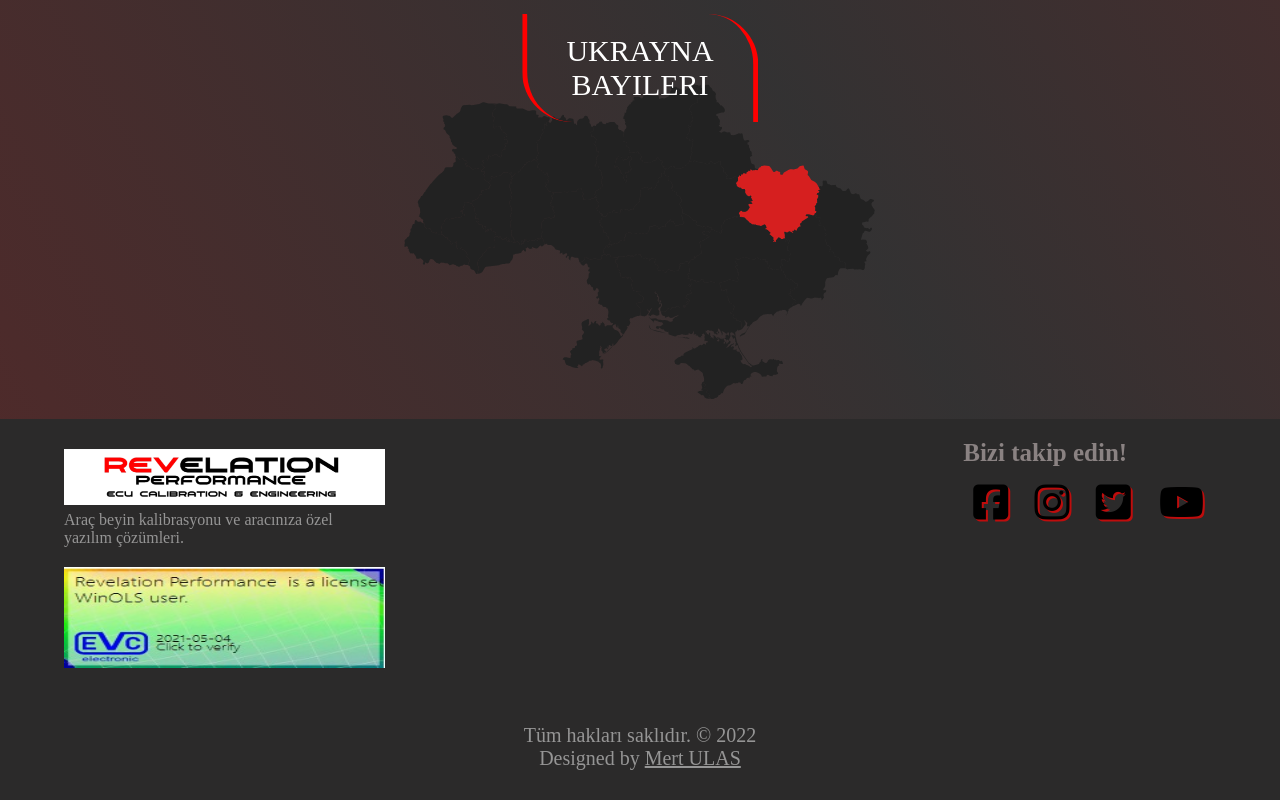
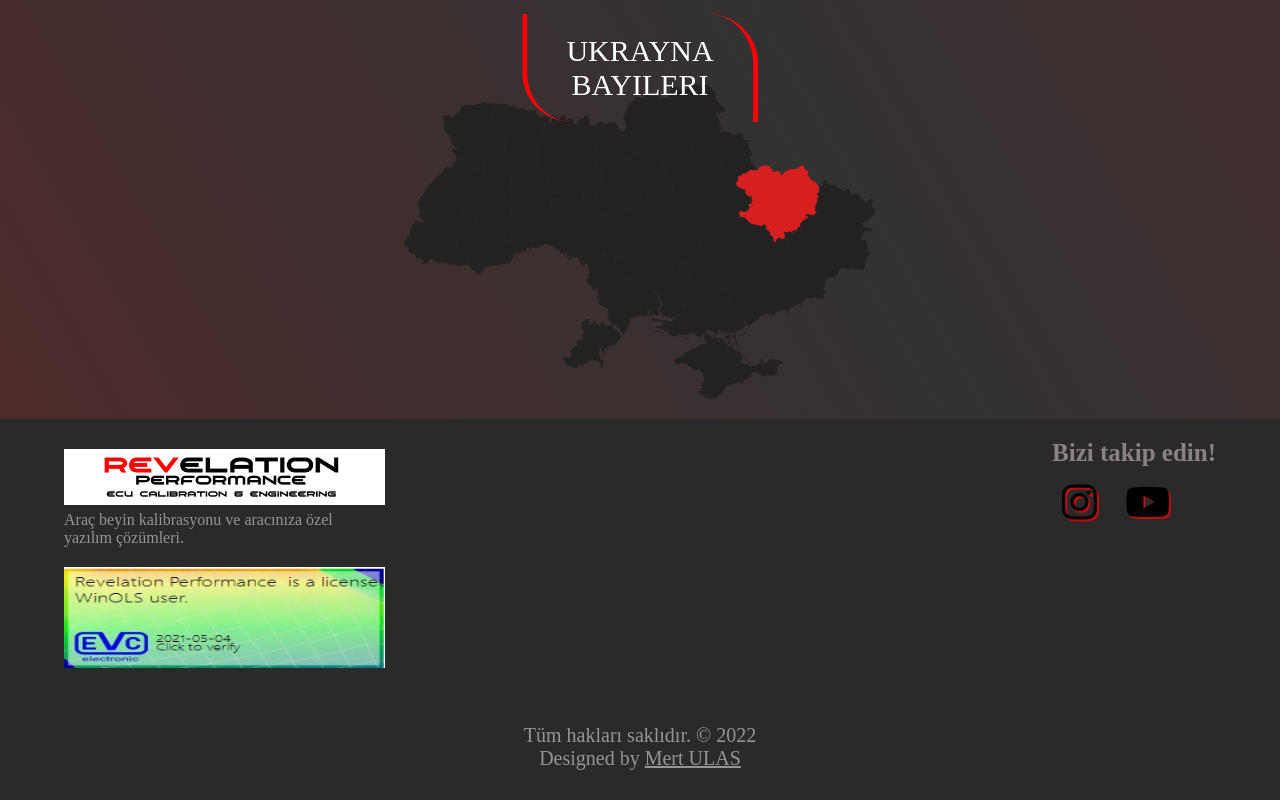
Before and after one commit to revelationperformance/revelationperformance.github.io-web-, a plain HTML site: page index.html in a window 1280 px wide. Shown: the part 720-1520 px from the top of the page. Drawn offline with Linux system fonts and the light colour scheme.

Commit message:
Update index.html

```diff
--- a/index.html
+++ b/index.html
@@ -396,9 +396,9 @@
                 </div>
                 <div class="social">
                     <h2></h2>
-                    <a href="#"><i class="fab fa-facebook-square"></i></a>
+                    <!-- <a href="#"><i class="fab fa-facebook-square"></i></a> -->
                     <a href="https://www.instagram.com/revelation.performance/" target="_blank"><i class="fab fa-instagram"></i></a>
-                    <a href="#"><i class="fab fa-twitter-square"></i></a>
+                    <!-- <a href="#"><i class="fab fa-twitter-square"></i></a> -->
                     <a href="https://www.youtube.com/channel/UCpCvNrmGRjzw6wyVCVa89SA" target="_blank"><i style="padding:5px 2px" class="fab fa-youtube"></i></a>
                 </div>
             </div>
```
